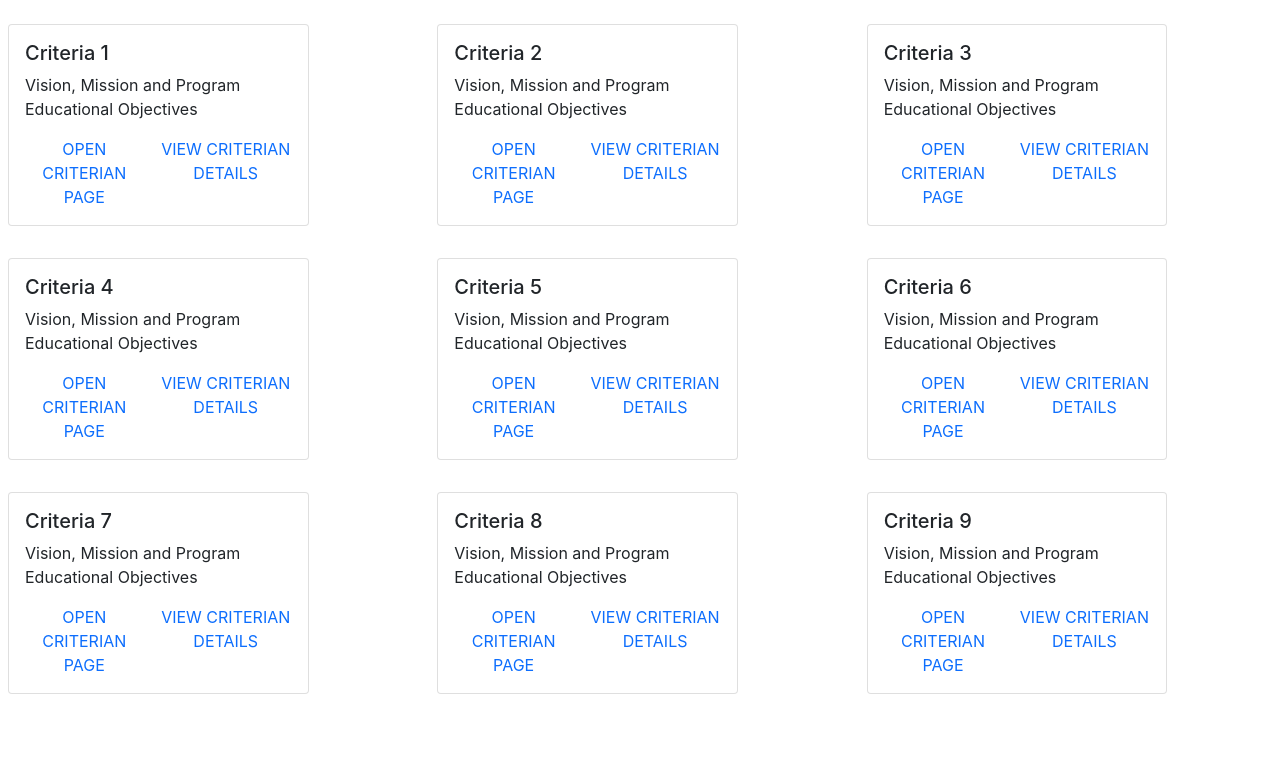
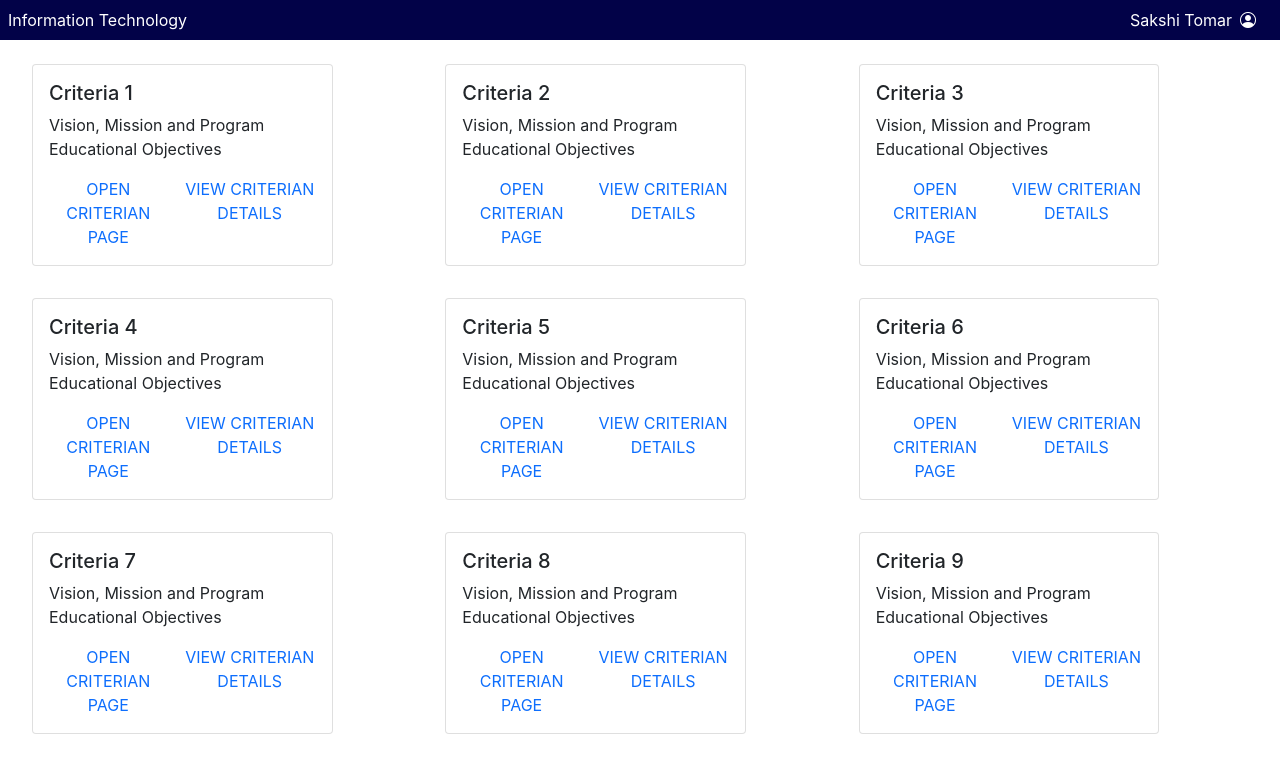
Before and after one commit to nikhil1610/faculty, a React (Create React App) app: page /department in a window 1280 px wide. Shown: the top 772 px of the page. Built offline with nearby package versions, Linux system fonts and the light colour scheme.

Commit message:
minor changes

```diff
--- a/src/App.js
+++ b/src/App.js
@@ -5,7 +5,7 @@ import { BrowserRouter as Router, Route, Routes} from 'react-router-dom';
 import Homepage from './pages/Homepage';
 import Login from './pages/Login';
 import SignUp from './pages/SignUp';
-import Navbar from './components/Navbar';
+// import Navbar from './components/Navbar';
 import Faculty from './pages/Faculty';
 import FacultyDetails from './pages/FacultyDetails';
 import AuthContextProvider, { AuthContext } from './context/AuthContext';
@@ -19,7 +19,7 @@ function App() {
     <Router>
     <AuthContextProvider>
     <div className="App">
-    <Navbar/>
+    {/* <Navbar/> */}
       <Routes>
         <Route exact path='/' element={<Login/>}/>
         <Route path='/register' element={<SignUp/>}/>
--- a/src/components/Navbar.js
+++ b/src/components/Navbar.js
@@ -2,11 +2,11 @@ import React, { useContext } from 'react'
 // import  from 'bootstrap-icons'
 import { AuthContext } from '../context/AuthContext'
 export default function Navbar() {
-  const {state:{isAuthenticated}} =useContext(AuthContext);
+  // const {state:{isAuthenticated}} =useContext(AuthContext);
 
-  if(!isAuthenticated){
-    return;
-  }
+  // if(!isAuthenticated){
+  //   return;
+  // }
   return (
     <div className='d-flex justify-content-between p-2' style={{backgroundColor:'#020248',color:"white"}}>
       <div className='department'>
--- a/src/pages/FacultyDetails.js
+++ b/src/pages/FacultyDetails.js
@@ -1,7 +1,12 @@
 import React from 'react'
-
+import Navbar from '../components/Navbar'
 export default function FacultyDetails() {
   return (
-    <div>Faculty Details</div>
+    <div>
+      <Navbar/>
+      <div>
+      Faculty Details
+      </div>
+    </div>
   )
 }
--- a/src/pages/Homepage.js
+++ b/src/pages/Homepage.js
@@ -8,9 +8,10 @@ import Navbar from '../components/Navbar';
 export default function Homepage() {
   const Navigate = useNavigate();
   return (
+    <div>
+      <Navbar/>
     <div className='px-2 mt-4 '>
-      <Navbar/>
-      <Row className='d-flex mb-3'>
+      <Row className='d-flex mb-3 mx-0' style={{paddingLeft:"0.75rem",paddingRight:"0.75rem"}}>
         <Col>
         <Card>
         <Card.Body>
@@ -142,7 +143,7 @@ export default function Homepage() {
         </Card>
         </Col>
       </Row>
-
+  </div>
     </div>
   )
 }
```
